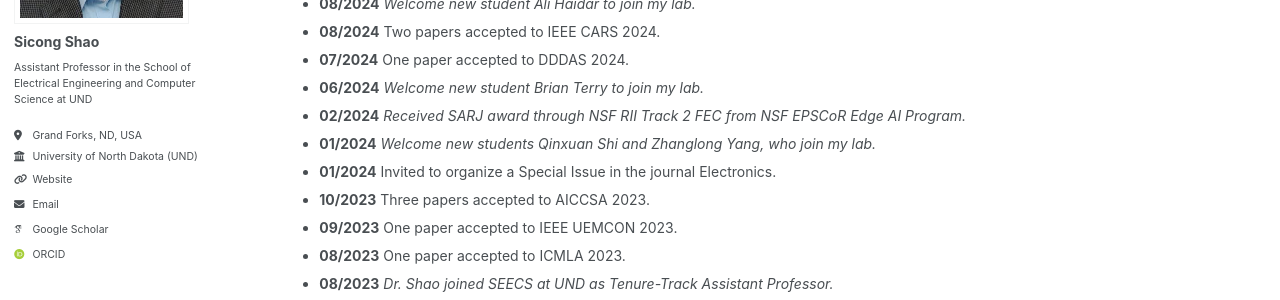
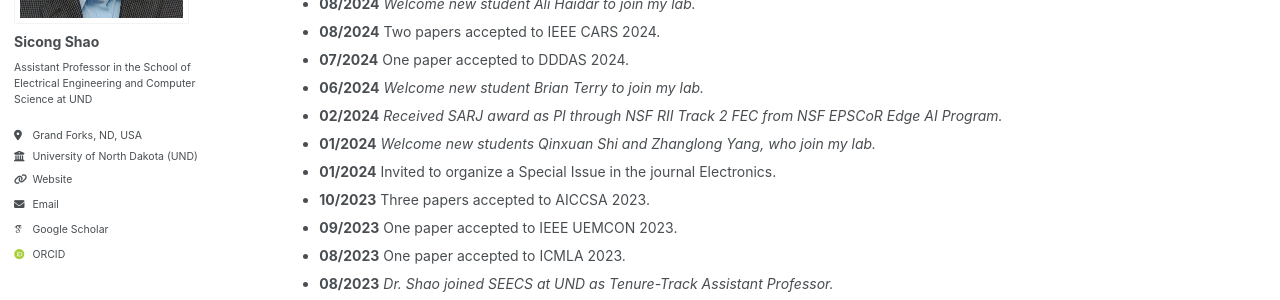
Before and after one commit to sicongshao/sicongshao.github.io, a Jekyll site: the page built from _pages/about.md, in a window 1280 px wide and 900 px high, scrolled down 1803 px. Shown: the part 293-593 px from the top of the window. Built offline with Jekyll 4.4.1, drawn with Linux system fonts in a browser that asks for light colours; some web fonts are replaced.

Commit message:
first commit

```diff
--- a/_pages/about.md
+++ b/_pages/about.md
@@ -83,7 +83,7 @@ News
 * **08/2024** Two papers accepted to IEEE CARS 2024.
 * **07/2024** One paper accepted to DDDAS 2024.
 * **06/2024** *Welcome new student Brian Terry to join my lab.*
-* **02/2024** *Received SARJ award through NSF RII Track 2 FEC from NSF EPSCoR Edge AI Program.*
+* **02/2024** *Received SARJ award as PI through NSF RII Track 2 FEC from NSF EPSCoR Edge AI Program.*
 * **01/2024** *Welcome new students Qinxuan Shi and Zhanglong Yang, who join my lab.*
 * **01/2024** Invited to organize a Special Issue in the journal Electronics.
 * **10/2023** Three papers accepted to AICCSA 2023.
```
